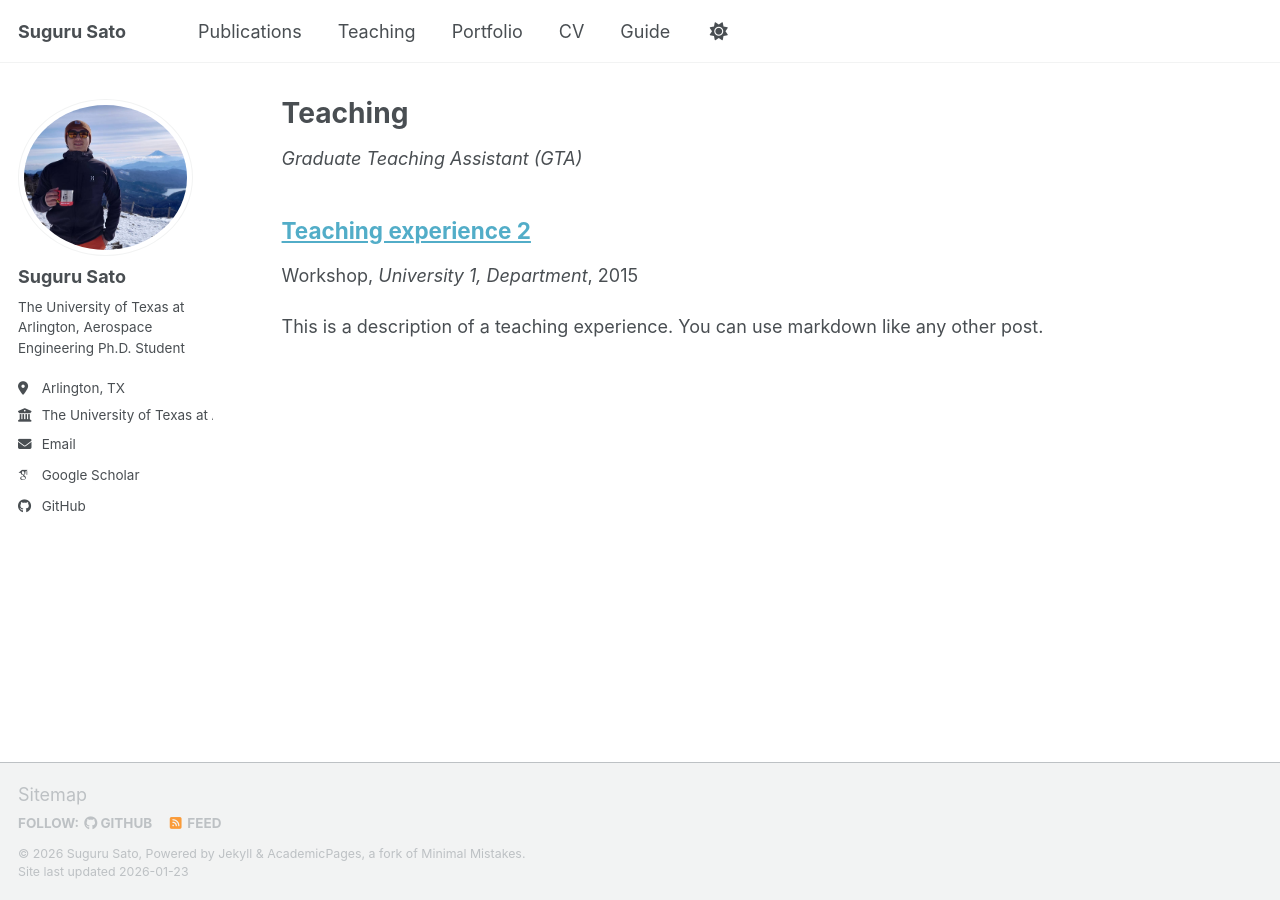
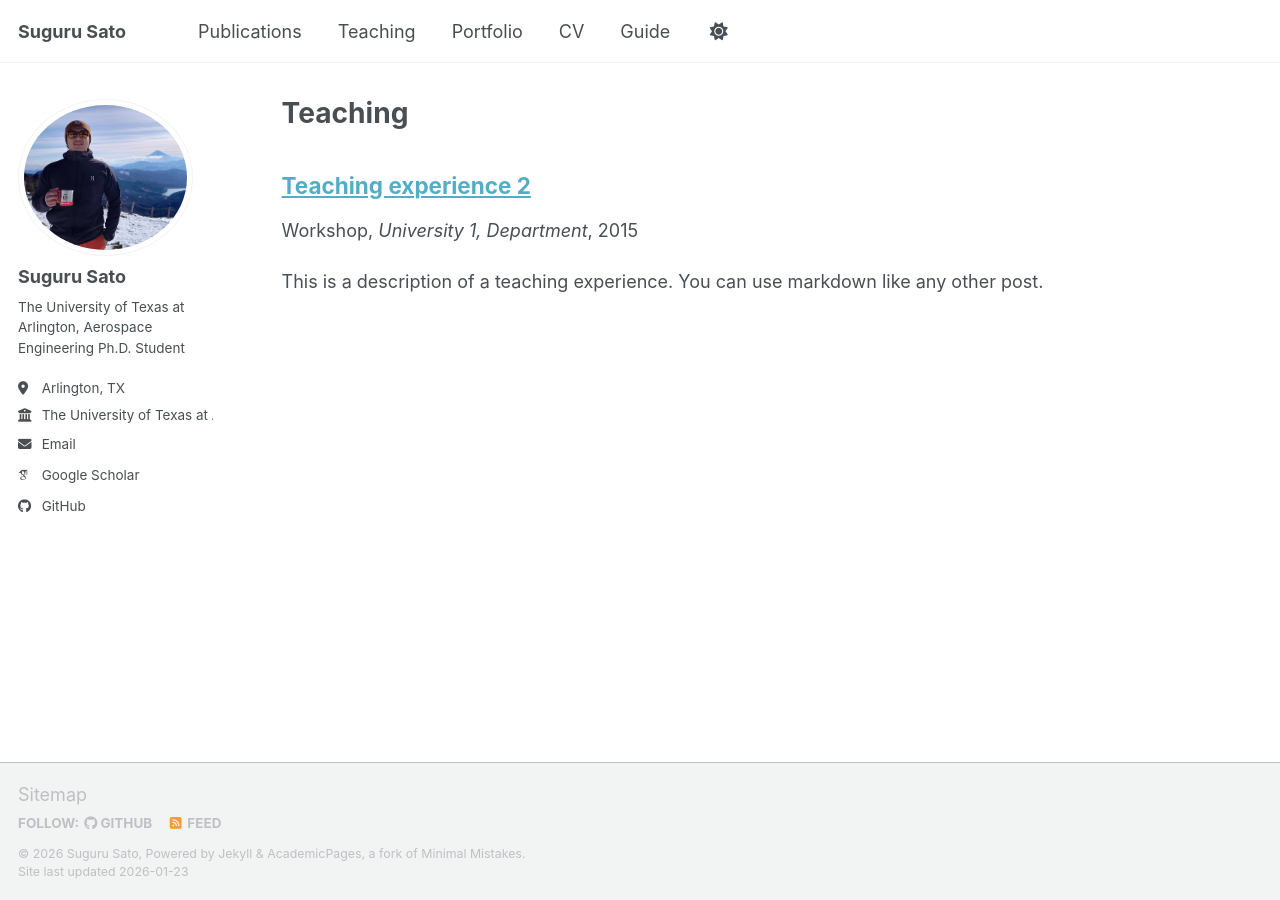
Before and after one commit to GitHub-Suguru/GitHub-Suguru.github.io, a Jekyll site: the page built from _pages/teaching.html, in a window 1280 px wide. Built offline with Jekyll 4.4.1, drawn with Linux system fonts in a browser that asks for light colours; some web fonts are replaced; a script bundle is joined from its source files by our own code; library files that are not in the unit come from our copies; a file with an impossible date is left out.

Commit message:
Update teaching.html

```diff
--- a/_pages/teaching.html
+++ b/_pages/teaching.html
@@ -6,11 +6,11 @@ permalink: /teaching/
 author_profile: true
 ---
 
-{% if page.subtitle %}
+<!-- {% if page.subtitle %}
 <p class="page__subtitle">
   <em>{{ page.subtitle }}</em>
 </p>
-{% endif %}
+{% endif %} -->
 
 {% include base_path %}
 
```
